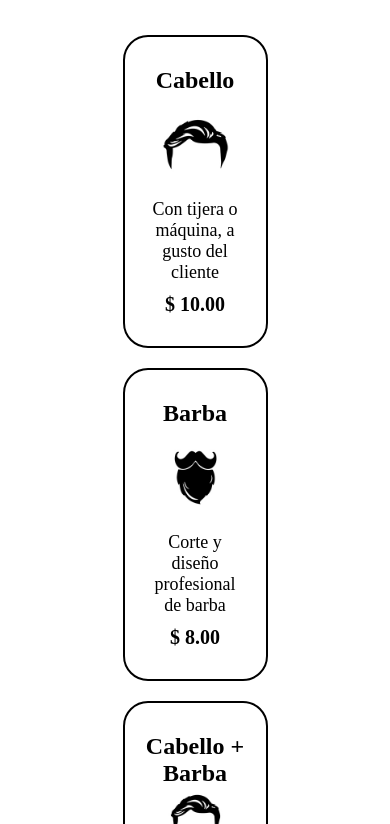
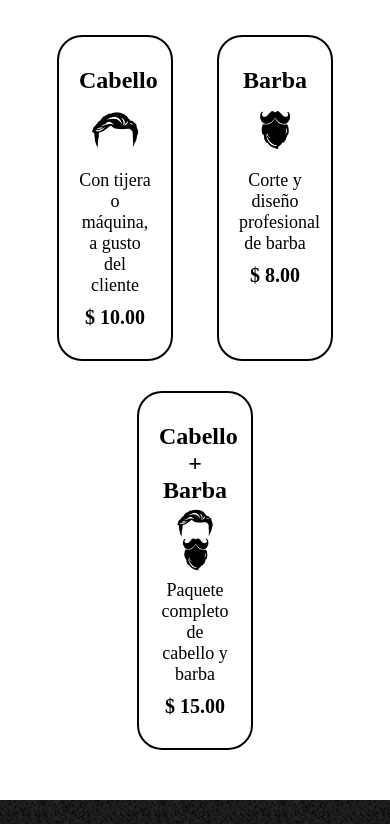
Before and after one commit to waku1044/Barberia-Alura, a plain HTML site: page productos.html in a window 390 px wide. Shown: the part 405-1229 px from the top of the page. Drawn offline with Linux system fonts and the light colour scheme.

Commit message:
Proyecto terminado

```diff
--- a/productos.html
+++ b/productos.html
@@ -3,7 +3,6 @@
     <head>
         <meta charset="UTF-8">
         <title>Productos - Barbería Alura</title>
-        <!-- <link rel="stylesheet" href="productos.css"> -->
         <link rel="preconnect" href="https://fonts.googleapis.com"><link rel="preconnect" href="https://fonts.gstatic.com" crossorigin><link href="https://fonts.googleapis.com/css2?family=Montserrat:wght@300&display=swap" rel="stylesheet">
         <link rel="stylesheet" href="style.css"/>
     </head>
@@ -35,7 +34,7 @@
             </div>
 
             <main>
-                <ul class="productos">
+                <ul class="list-productos">
                     <li>
                         <h2>Cabello</h2>
                         <img src="imagenes/cabello.jpg">
@@ -59,7 +58,7 @@
 
             <footer class="footer">
                 <img src="imagenes/logo-blanco.png" alt="">
-                <p class="copyright">&copy Copyright Wakutec</p>
+                <p class="copyright">&copy Copyright Wakutec, 2023.</p>
             </footer>
         </div>
         <script type="text/javascript" src="index.js"></script>
--- a/style.css
+++ b/style.css
@@ -3,10 +3,9 @@
 	padding: 0;
 	box-sizing: border-box;
 }
-
 .container{
     width: 100vw;
-    height: 100%;
+
 }
 header {
     width: 100%;
@@ -19,6 +18,21 @@ header {
     position: relative;
     margin: 0 auto;
 }
+.caja h1{
+    display: inline-block;
+    animation: animation1 6s linear 0s infinite;
+}
+@keyframes animation1 {
+  0% {
+    transform: rotateY(0);
+
+  }
+  100% {
+    transform: rotateY(360deg);
+
+  }
+
+}
 nav{
     position: absolute;
     top: 110px;
@@ -28,8 +42,6 @@ nav li {
     display: inline;
     margin: 0 0 0 15px;
 }
-
-
 nav a {
     text-transform: uppercase;
     color: #000000;
@@ -48,7 +60,6 @@ nav a:active{
 .menu{
     display: none;
     width: 100%;
-/*    height: 40px;*/
     font-size:1.4em;
     position: sticky;
     top: 0;
@@ -61,21 +72,6 @@ nav a:active{
 .hidden{
     display: none;
 }
-
-
-
-
-
-
-
-
-
-
-
-
-
-
-
 .imagen{
     height: 300px;
     background-image: url('imagenes/banner.jpg');
@@ -156,6 +152,7 @@ nav a:active{
     padding-bottom: 3em;
 }
 .footer{
+    height: 400px;
     background: url(imagenes/bg.jpg);
     color: #fff;
     text-align: center;
@@ -167,8 +164,11 @@ nav a:active{
 }
 /*Hoja de estilos de productos*/
 
-.productos {
+.list-productos {
     display: flex;
+    justify-content: space-around;
+    flex-wrap: wrap;
+    gap: 30px;
     width: 100%;
     max-width: 960px;
     margin: 0 auto;
@@ -176,10 +176,10 @@ nav a:active{
 
 }
 
-.productos li {
-    display: inline-block;
+.list-productos li {
+    list-style: none;
     text-align: center;
-    width: 30%;
+    width: 40%;
     vertical-align: top;
     margin: 0 1.5%;
     padding: 30px 20px;
@@ -187,14 +187,14 @@ nav a:active{
     border: 2px solid #000;
     border-radius:25px;
 }
-.productos li:hover{
+.list-productos li:hover{
     border: 2px solid hsl(0, 100%, 50%);
 }
-.productos li:active{
+.list-productos li:active{
     border-color: forestgreen;
     border-width: 5px;
 }
-.productos li img{
+.list-productos li img{
     width: 100%;
 }
 .producto-descripcion {
@@ -345,15 +345,6 @@ td, th{
         padding: 10px 0;
         border: 1px solid #000;
     }
-    .productos{
-        flex-direction: column;
-        align-items: center;
-        gap: 20px;
-    }
-    .productos li{
-        width: 50%;
-    }
-
 
 }
 @media screen and (max-width:400px){
```
Also changed, not shown: contacto.html (+1 -1 lines), index.html (+1 -1 lines). Lines whose indentation alone changed are shown as unchanged.
